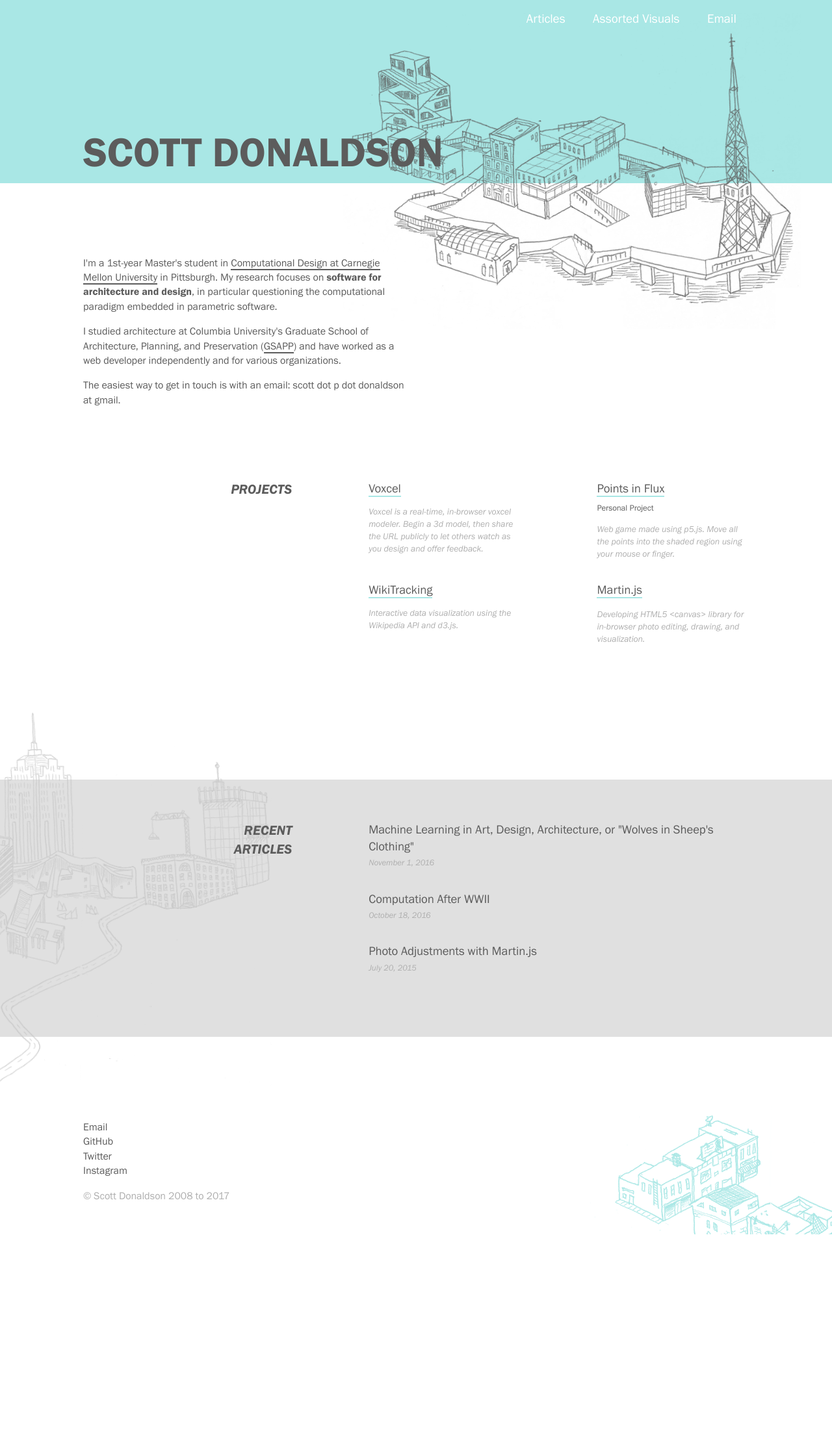
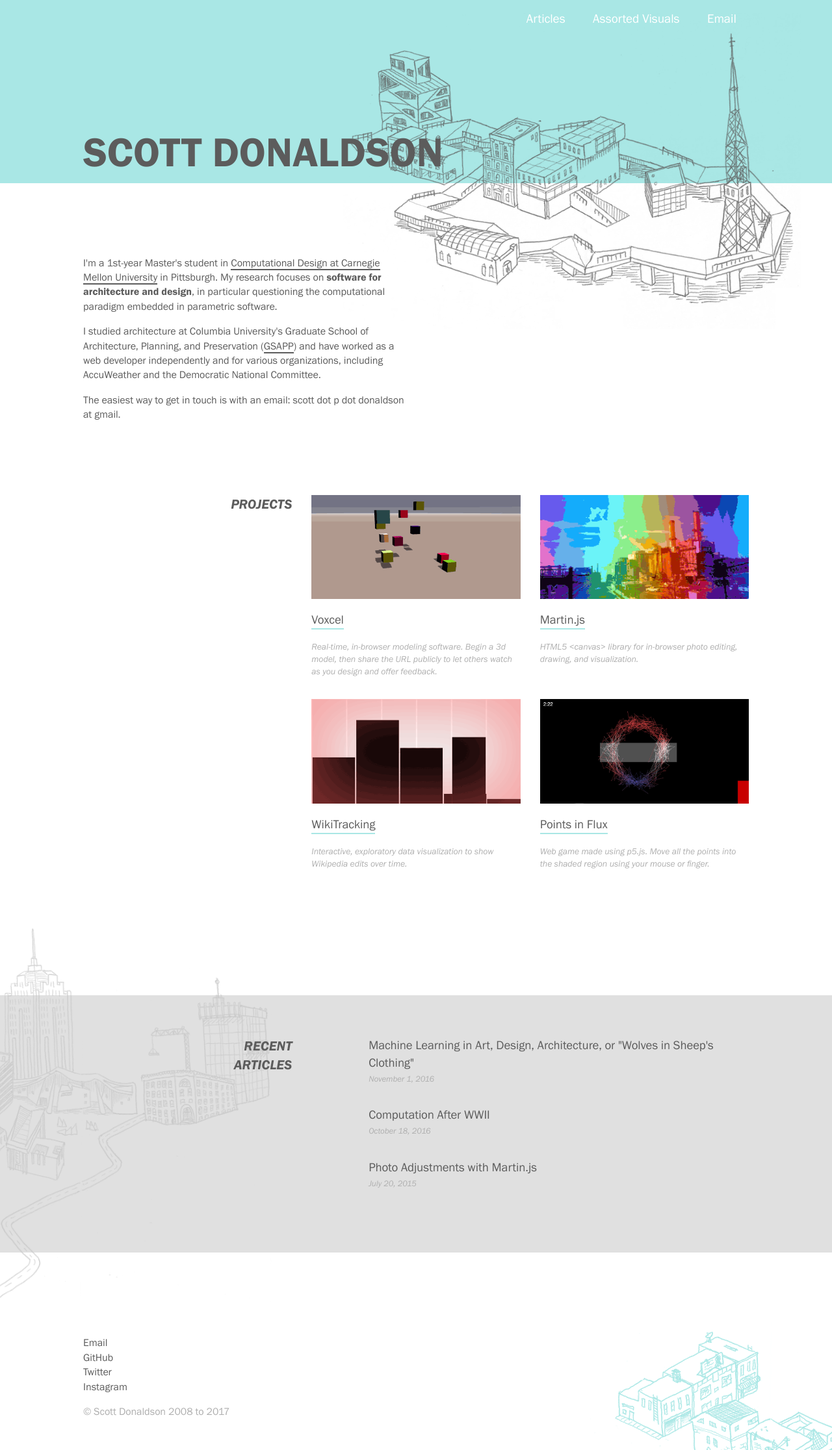
Before and after one commit to scottdonaldson/scottland.cc, a Jekyll site: the page built from index.html, in a window 1280 px wide. Shown: the whole page at 65% size. Built offline with Jekyll 4.4.1, drawn with Linux system fonts in a browser that asks for light colours; comment, search, counter and statistics services are not loaded; before the commit the page ends 1900 px from its top, so only the background shows below that.

Commit message:
projects

```diff
--- a/_layouts/post.html
+++ b/_layouts/post.html
@@ -16,7 +16,9 @@ type: post
         <div class="eight columns">
 
             <h1 class="bold">{{ page.title }}</h1>
-            <p data-date="{{ page.date }}" class="caption"></p>
+            {% if page.date %}
+            <p class="caption">{{ page.date | date: "%B %-d, %Y" }}</p>
+            {% endif %}
 
             {{ content | markdownify }}
         </div>
--- a/_sass/_base.scss
+++ b/_sass/_base.scss
@@ -38,6 +38,15 @@ body {
 	color: $secondary;
 	font-size: 0.85em;
 	font-style: italic;
+}
+
+blockquote {
+	border-left: 3px solid $primary;
+	color: $secondary;
+	font-size: 1.3em;
+	font-style: italic;
+	padding: 0.5em 1em;
+	margin-left: 1em;
 }
 
 .anim-fade { transition: 0.333s opacity; }
@@ -339,7 +348,11 @@ $home_header_title_font_size: 5vw;
 }
 
 #projects {
+	a { border: none; }
+	img { width: 100%; }
 	h3 {
+		border-bottom: 2px solid $primary;
+		display: inline-block;
 		margin-bottom: 0.25em;
 	}
 }
--- a/index.html
+++ b/index.html
@@ -9,7 +9,7 @@ class: home
 
         <div class="six columns normalize">
 			<p>I'm a 1st-year Master's student in <a href="http://soa.cmu.edu/computational-design">Computational Design at Carnegie Mellon University</a> in Pittsburgh. My research focuses on <span class="bold">software for architecture and design</span>, in particular questioning the computational paradigm embedded in parametric software.</p>
-			<p>I studied architecture at Columbia University's Graduate School of Architecture, Planning, and Preservation (<a href="http://www.arch.columbia.edu/">GSAPP</a>) and have worked as a web developer independently and for various organizations.</p>
+			<p>I studied architecture at Columbia University's Graduate School of Architecture, Planning, and Preservation (<a href="http://www.arch.columbia.edu/">GSAPP</a>) and have worked as a web developer independently and for various organizations, including AccuWeather and the Democratic National Committee.</p>
             <p>The easiest way to get in touch is with an email: scott dot p dot donaldson at gmail.</a></p>
             <img id="headshot" data-shown src="/images/headshot-large.jpg" class="abs" style="display: none;"></img>
             <img id="bunnies" data-shown src="/images/bunnies.jpg" class="abs" style="display: none;"></img>
@@ -19,33 +19,33 @@ class: home
 
 </div>
 
-<div id="projects" class="section primary-underline">
+<div id="projects" class="section">
 
 	<div class="row">
 		<div class="container full-width">
 
-			<div class="two columns hide-s"></div>
-
-			<div class="two columns normalize row">
+			<div class="four columns normalize row">
 				<p class="alignright alignleft-s bold caps italic lead">Projects</p>
 			</div>
 
-			<div class="one column hide-s"></div>
-
-			<div class="three six-s columns normalize">
+			<div class="four six-s columns normalize">
 				<div class="row same-height">
-					<h3><a href="http://voxcel.scottland.cc" class="ext" target="_blank">Voxcel</a></h3>
-					<p class="caption">Voxcel is a real-time, in-browser voxcel modeler. Begin a 3d model, then share the URL publicly to let others watch as you design and offer feedback.</p>
+                    <a href="/projects/voxcel">
+                        <img src="/images/projects/voxcel.gif">
+    					<h3>Voxcel</h3>
+                    </a>
+					<p class="caption">Real-time, in-browser modeling software. Begin a 3d model, then share the URL publicly to let others watch as you design and offer feedback.</p>
 				</div>
 			</div>
 
-			<div class="one column hide-s"></div>
-
-			<div class="three six-s columns normalize">
+            <div class="four six-s columns normalize">
     			<div class="row same-height">
-					<h3><a href="http://points.scottland.cc/" class="ext" target="_blank">Points in Flux</a></h3>
-					<small>Personal Project</small>
-					<p class="caption">Web game made using p5.js. Move all the points into the shaded region using your mouse or finger.</p>
+                    <a href="/projects/martin-js">
+                        <img src="/images/projects/martinjs.gif">
+		                <h3>Martin.js</h3>
+                    </a>
+    				<p class="caption">HTML5 &lt;canvas&gt; library for in-browser photo editing, drawing, and visualization.</p>
+    				</p>
     			</div>
     		</div>
 
@@ -54,23 +54,25 @@ class: home
 
 	<div class="container full-width">
 
-		<div class="five columns hide-s"></div>
+		<div class="four columns hide-s"></div>
 
-		<div class="three six-s columns normalize">
+		<div class="four six-s columns normalize">
 			<div class="row same-height">
-				<h3><a href="http://wikitracking.scottland.cc/" class="ext" target="_blank">WikiTracking</a></h3>
-				<p class="caption">Interactive data visualization using the Wikipedia API and d3.js.</p>
+                <a href="http://wikitracking.scottland.cc">
+                    <img src="/images/projects/wikitrack.gif">
+    				<h3>WikiTracking</h3>
+                </a>
+				<p class="caption">Interactive, exploratory data visualization to show Wikipedia edits over&nbsp;time.</p>
 			</div>
 		</div>
 
-		<div class="one column hide-s"></div>
-
-		<div class="three six-s columns normalize">
+        <div class="four six-s columns normalize">
             <div class="row same-height">
-				<h3><a href="http://martinjs.org" class="ext" target="_blank">Martin.js</a></h3>
-				<p class="no-underline">
-				<p class="caption">Developing HTML5 &lt;canvas&gt; library for in-browser photo editing, drawing, and visualization.</p>
-				</p>
+                <a href="http://points.scottland.cc/" target="_blank">
+                    <img src="/images/projects/pointsinflux.jpg">
+                    <h3>Points in Flux</h3>
+                </a>
+                <p class="caption">Web game made using p5.js. Move all the points into the shaded region using your mouse or finger.</p>
             </div>
         </div>
 
--- a/js/script.js
+++ b/js/script.js
@@ -51,6 +51,7 @@ function fadeToggle(el) {
 }
 
 function forEach(array, callback, scope) {
+    if ( !array ) return;
     for (var i = 0; i < array.length; i++) {
         callback.call(array[i], i);
     }
@@ -110,6 +111,8 @@ function compareDates(a, b) {
 
 function parseDate() {
 
+    if ( this.getAttribute('data-date') === "" ) return;
+
     var date = this.getAttribute('data-date'),
         year, month, day,
         now = new Date(),
```
Also changed, not shown: projects/martinjs.html (added, +252 -0 lines), projects/postfrontiers.html (added, +66 -0 lines), projects/voxcel.html (added, +54 -0 lines), images/projects/martinjs.gif (added), images/projects/pointsinflux.jpg (added), images/projects/postfrontiers.jpg (added), images/projects/voxcel.gif (added), images/projects/wikitrack.gif (added). Lines whose indentation alone changed are shown as unchanged.
